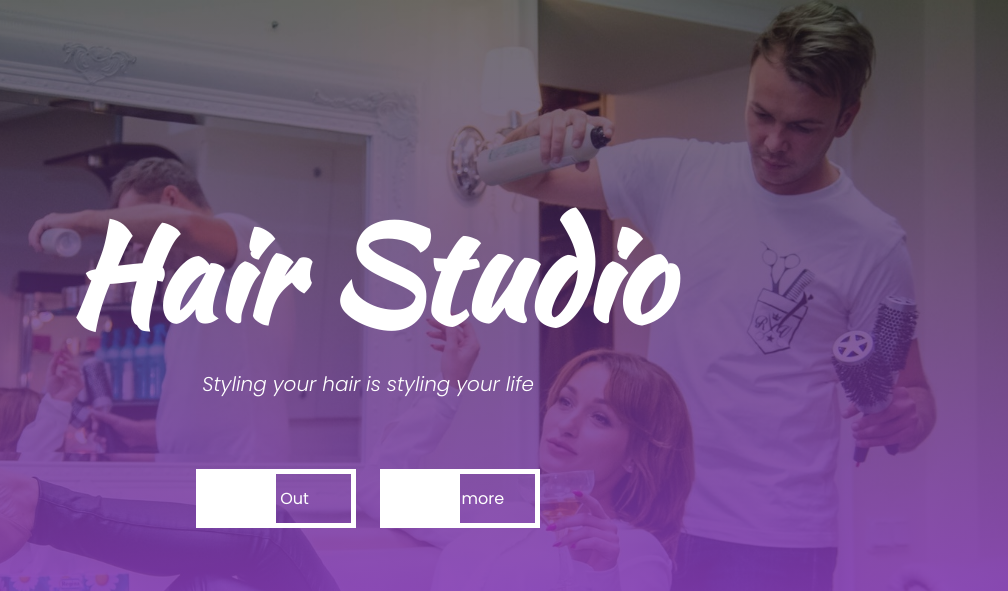
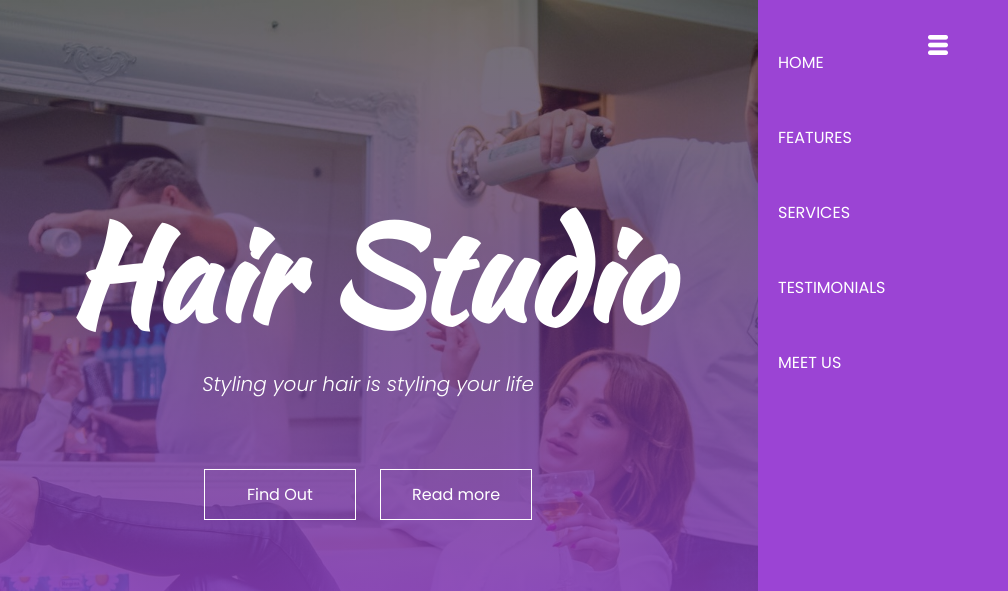
Before and after one commit to mariegrace31/hairsalonwebsite_exercise, a plain HTML site: page index.html in a window 1280 px wide. Shown: the top 591 px of the page, 272-1280 px from the left. Drawn offline with Linux system fonts and the light colour scheme.

Commit message:
second commit

```diff
--- a/index.html
+++ b/index.html
@@ -15,10 +15,37 @@
         <h1>Hair Studio</h1>
         <p>Styling your hair is styling your life</p>
         <div class="banner-btn">
-            <a href="#"><span></span> Find Out</a>
+            <a href="#"><span></span>Find Out</a>
             <a href="#"><span></span>Read more</a>
         </div>
     </div>
  </section>
+ <div id="sideNav">
+    <nav>
+        <ul>
+            <li><a href="#">HOME</a></li>
+            <li><a href="#">FEATURES</a></li>
+            <li><a href="#">SERVICES</a></li>
+            <li><a href="#">TESTIMONIALS</a></li>
+            <li><a href="#">MEET US</a></li>
+        </ul>
+    </nav>
+ </div>
+ <div id="menuBtn">
+    <img src="images/menu.png" id="menu">
+ </div>
+ <script>
+    var menuBtn = document.getElementById ("menuBtn")
+    var sideNav = document.getElementById ("sideNav")
+    var menu = document.getElementById ("menu")
+    menuBtn.onclick = function (){
+        if(sideNav.style.right== "-250px"){
+            sideNav.style.right="0";
+        }
+        else{
+            sideNav.style.right="-250px";
+        }
+    }
+ </script>
 </body>
 </html>
--- a/style.css
+++ b/style.css
@@ -4,7 +4,7 @@
     font-family: 'poppins',sans-serif;
 }
 #banner{
-    background: linear-gradient(rgb(0,0,0,0.5), #9b44d4), url(images/banner.jpg);
+    background: linear-gradient(rgb(0,0,0,0.5), rgb(155, 68, 212)), url(images/banner.jpg);
     background-size: cover;
     background-position: center;
     height: 100vh;
@@ -38,16 +38,59 @@
     margin: 0 10px;
     padding: 12px 0;
     color: #fff;
-    border: 5px solid #fff;
+    border: .5px solid #fff;
     position: relative;
     z-index: 1;
+    transition: color 0.5s;
 }
 .banner-btn a span{
-    width: 50%;
+    width: 0%;
     height: 100%;
     position: absolute;
     top: 0;
     left: 0;
-    background-color: #fff;
+    background: #fff;
     z-index: -1;
+    transition: 0.5s;
 }
+.banner-btn a:hover span{
+    width: 100%;
+}
+.banner-btn a:hover{
+    color: #000;
+}
+#sideNav{
+    width: 250px;
+    height: 100vh;
+    position: fixed;
+    right: 0;
+    top: 0;
+    background: rgb(155, 68, 212);
+    z-index: 2;
+}
+nav ul li{
+    list-style: none;
+    margin: 50px 20px;
+}
+nav ul li a{
+    text-decoration: none;
+    color: #fff;
+}
+#menuBtn{
+    width: 50px;
+    height: 50px;
+    background: rgb(155, 68, 212);
+    position: fixed;
+    right: 30px;
+    top: 20px;
+    border-radius: 2px;
+    z-index: 3;
+    cursor: pointer;
+}
+#menuBtn img{
+    width: 20px;
+    margin-top: 15px;
+}
+#menu{
+
+}
```
